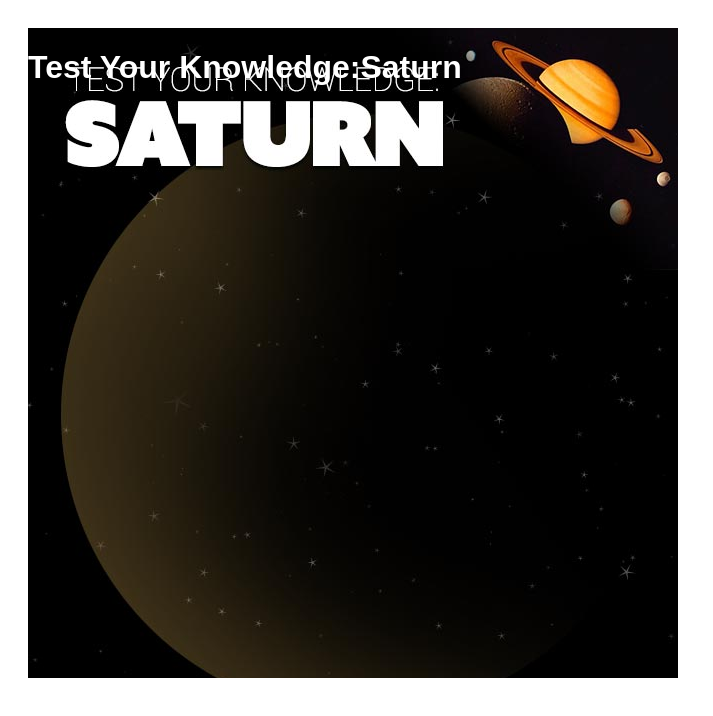
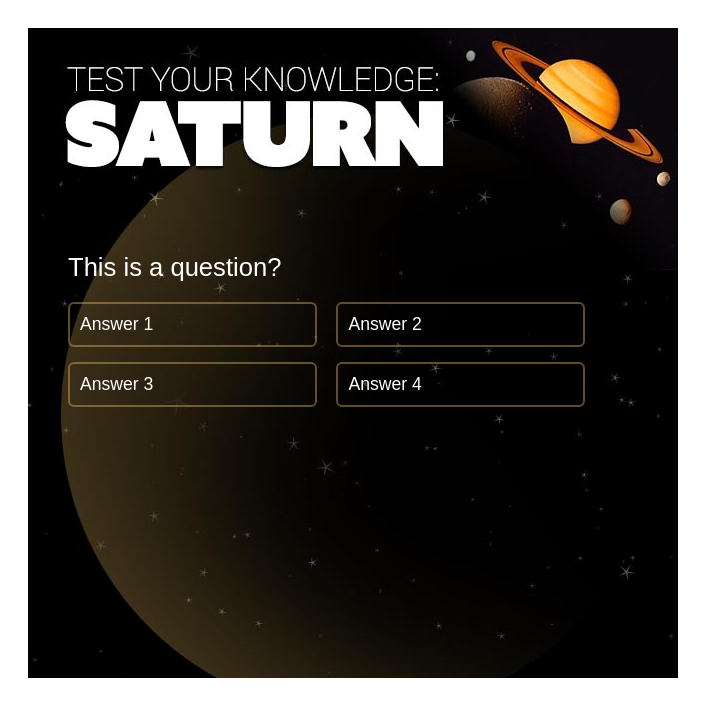
Before and after one commit to tahmid-tanzim/quiz, a plain HTML site: page index.html in a window 1280 px wide. Shown: the whole page, without its empty margins (0-713 px from the left). Drawn offline with Linux system fonts and the light colour scheme; a web font is replaced by a local one.

Commit message:
style questions

```diff
--- a/css/quiz.css
+++ b/css/quiz.css
@@ -15,6 +15,24 @@ body {
     overflow: hidden;
     color: #FFFFFF;
     background: #000 url(../images/background.jpg) no-repeat 0px 0px;
+}
+
+#myQuiz h1 {
+    font-weight: 100;
+    font-size: 2em;
+    text-transform: uppercase;
+    margin: 0px;
+    position: absolute;
+    top: 25px;
+    left: 36px;
+}
+
+#myQuiz h1 span {
+    display: block;
+    font-weight: 900;
+    font-family: 'Titillium Web', sans-serif;
+    font-size: 3.2em;
+    line-height: 65px;
 }
 
 #myQuiz h2 {
@@ -44,7 +62,6 @@ body {
 }
 
 /* Intro */
-
 #myQuiz .intro {
     position: relative;
     top: 225px;
@@ -55,3 +72,27 @@ body {
 #myQuiz .intro p {
     margin: 0px 0px 40px 0px;
 }
+
+/* Questions */
+#myQuiz .question {
+    width: 550px;
+    position: absolute;
+    top: 225px;
+    left: 40px;
+}
+
+#myQuiz .question .txt {
+    font-size: 1.6em;
+    margin: 0px 0px 20px 0px;
+}
+
+#myQuiz .question .ans {
+    display: inline-block;
+    font-size: 1.1em;
+    width: 225px;
+    border: 2px solid rgba(238, 189, 102, .4);
+    border-radius: 6px;
+    padding: 10px;
+    margin: 0px 15px 15px 0px;
+    position: relative;
+}
--- a/index.html
+++ b/index.html
@@ -8,16 +8,22 @@
 </head>
 <body>
     <div id="myQuiz">
-        <h1>Test Your Knowledge:<span>Saturn</span></h1>
+        <!--<h1>Test Your Knowledge:<span>Saturn</span></h1>-->
         <div class="progress"></div>
         <div class="intro">
             <h2>Welcome</h2>
             <p>Click begin to test your knowledge of Saturn.</p>
             <p class="btn">Begin</p>
         </div>
-        <div class="question"></div>
+        <div class="question">
+            <p class="txt">This is a question?</p>
+            <p class="ans">Answer 1</p>
+            <p class="ans">Answer 2</p>
+            <p class="ans">Answer 3</p>
+            <p class="ans">Answer 4</p>
+            <div class="feedback"></div>
+        </div>
         <div class="results"></div>
-
     </div> <!-- Quiz Container -->
 </body>
 </html>
```
